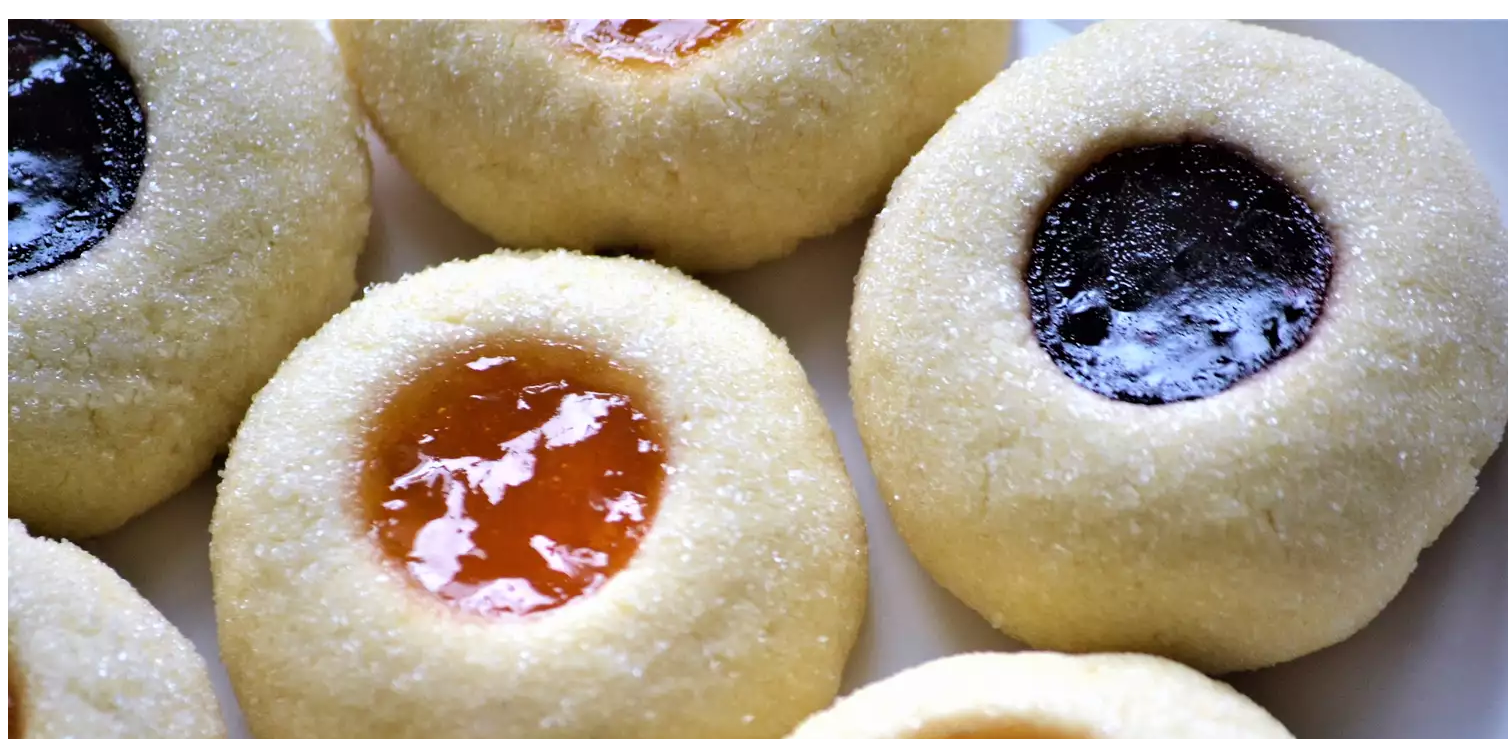
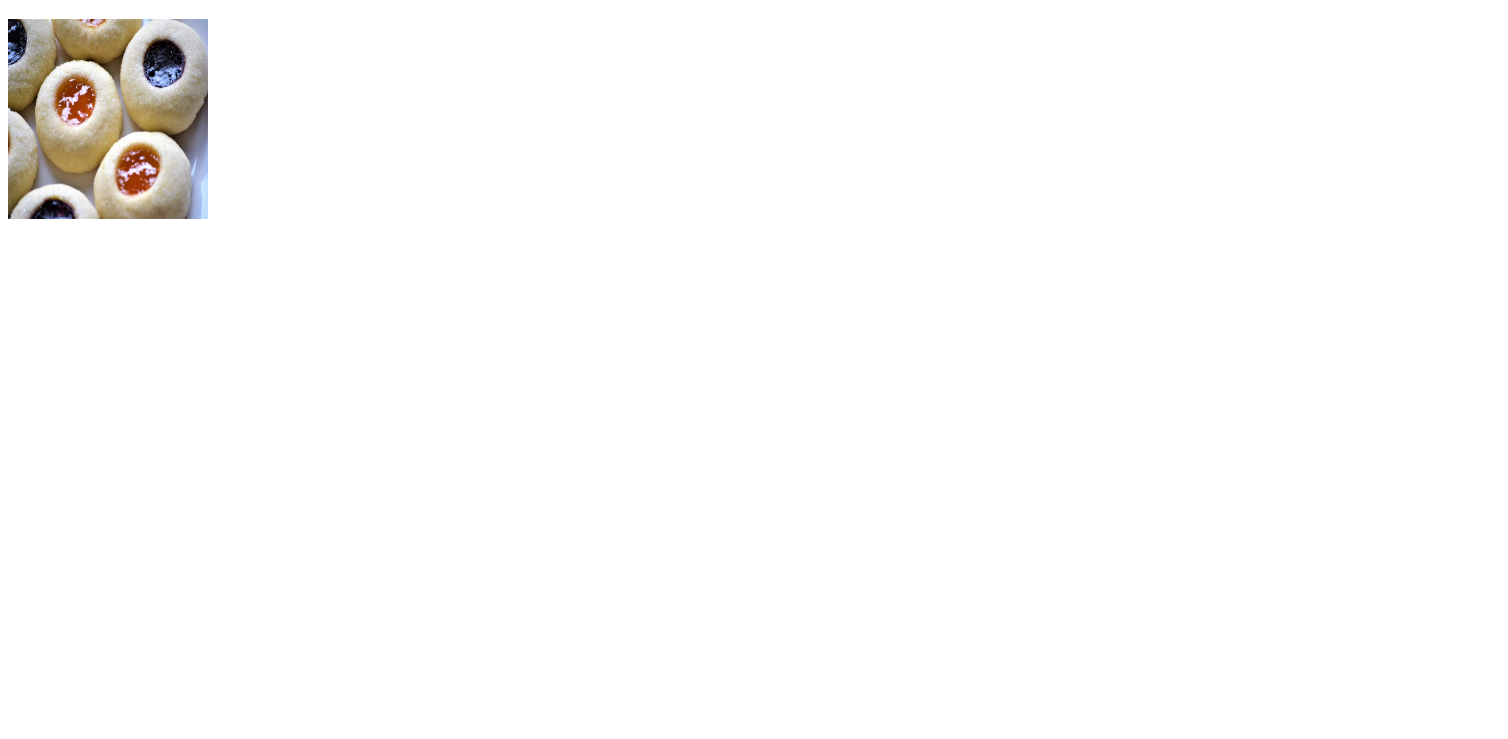
Before and after one commit to Alex1997aco/odin-recipes, a plain HTML site: page recipes/Perfect_Thumbprint_Cookies.html in a window 1280 px wide. Shown: the part 61-800 px from the top of the page, 1508 px wide, since content can reach past the window. Drawn offline with Linux system fonts and the light colour scheme.

Commit message:
Add width and height for img
Makes img smaller so it fits on screen

```diff
--- a/recipes/Perfect_Thumbprint_Cookies.html
+++ b/recipes/Perfect_Thumbprint_Cookies.html
@@ -6,6 +6,6 @@
     </head>
     <body>
         <h1>Perfect_Thumbprint_Cookies</h1>
-        <img src="./img_of_cookie.webp" alt="image of cookie">
+        <img src="./img_of_cookie.webp" alt="image of cookie" width="200" height="200">
     </body>
 </html>
```
